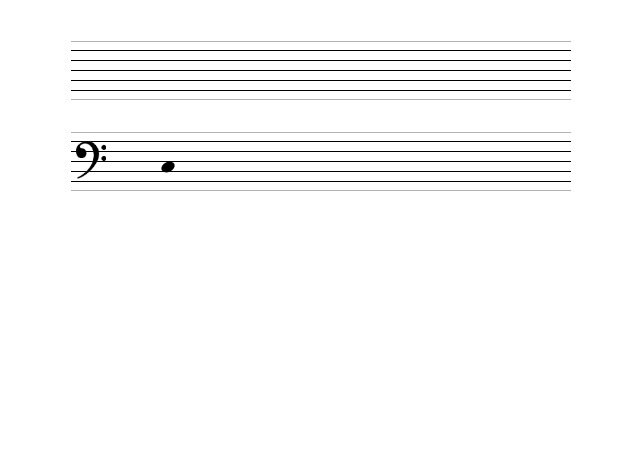
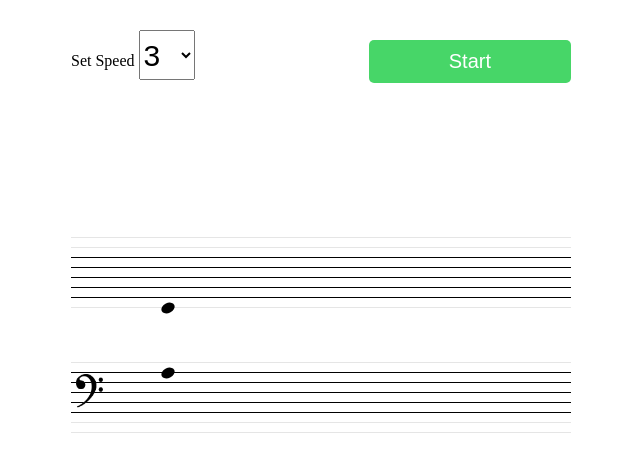
Before and after one commit to Tolkera/notes_randomizer, a plain HTML site: page index.html in a window 1280 px wide. Shown: the whole page, without its empty margins (319-959 px from the left). Drawn offline with nearby package versions, Linux system fonts and the light colour scheme.

Commit message:
added script

```diff
--- a/index.html
+++ b/index.html
@@ -3,35 +3,64 @@
 <head>
     <title>Randomizer</title>
     <link rel="stylesheet" href="main.css"/>
+    <script src="//ajax.googleapis.com/ajax/libs/jquery/1.11.1/jquery.min.js"></script>
+    <script src="script.js"></script>
 </head>
 <body>
 
+
+
 <div class="container">
+
+    <div class="controls cf">
+        <form action="#" class="timer">
+            <label for="timer__select" class="timer__label">Set Speed</label>
+            <select name="" id="timer__select" class="timer__select">
+                <option value="1">1</option>
+                <option value="3" selected="selected">3</option>
+                <option value="5">5</option>
+                <option value="10">10</option>
+                <option value="15">15</option>
+                <option value="20">20</option>
+                <option value="25">25</option>
+                <option value="30">30</option>
+                <option value="40">40</option>
+                <option value="50">50</option>
+                <option value="60">60</option>
+            </select>
+        </form>
+        <button type="button" class="timer__button">Start</button>
+    </div>
+
+    <div class="strings">
         <div class="string-wrap">
+            <div class="note"></div>
             <div class="key key--treble"></div>
-        <div class="string string--extra string--extra-top"></div>
+            <div class="string string--extra"></div>
+            <div class="string string--extra"></div>
             <div class="string"></div>
             <div class="string"></div>
             <div class="string"></div>
             <div class="string"></div>
             <div class="string"></div>
-        <div class="string string--extra string--extra-bottom"></div>
-
+            <div class="string string--extra"></div>
         </div>
 
         <div class="string-wrap">
             <div class="note"></div>
             <div class="key key--bass"></div>
+            <div class="string string--extra"></div>
             <div class="string"></div>
             <div class="string"></div>
             <div class="string"></div>
             <div class="string"></div>
             <div class="string"></div>
-        <div class="string string--extra string--extra-bottom"></div>
-        <div class="string string--extra string--extra-top"></div>
-
+            <div class="string string--extra"></div>
+            <div class="string string--extra"></div>
+        </div>
     </div>
 </div>
 
+
 </body>
 </html>
--- a/main.css
+++ b/main.css
@@ -1,6 +1,10 @@
 .container {
     width: 500px;
     margin: 0 auto;
+}
+
+.strings {
+    margin-top: 150px;
 }
 
 .string {
@@ -9,22 +13,17 @@
     background: #000;
 }
 
-.string--extra {
-    background: rgba(0,0,0,.3);
-    position: absolute;
-    width: 100%;
+.string:last-child{
     margin-bottom: 0;
 }
 
-.string--extra-top {
-    top: -9px;
-}
-
-.string--extra-bottom {
-    bottom: -9px;
+.string--extra {
+    background: rgba(0,0,0,.1);
+    width: 100%;
 }
 
 .string-wrap {
+    padding-top: 4px;
     margin-top: 50px;
     position: relative;
 }
@@ -37,17 +36,17 @@
 }
 
 .key--treble {
-    top: -17px;
-    height: 74px;
-    width: 27px;
+    top: 12px;
+    height: 69px;
+    width: 25px;
     background-image: url(img/key.png)
 }
 
 .key--bass {
     background-image: url(img/bas.png);
-    top: 0;
-    height: 39px;
-    width: 30px;
+    top: 16px;
+    height: 34px;
+    width: 27px;
 }
 
 .note {
@@ -56,9 +55,92 @@
     border-radius: 50%;
     background: #000;
     position: absolute;
-    top: 50%;
+    top: 0;
     left: 90px;
     -webkit-transform: rotate(-25deg);
     transform: rotate(-25deg);
+}
 
+.controls {
+    overflow: hidden;
+    margin-top: 30px;
 }
+
+.timer {
+    float: left;
+}
+
+.timer__select {
+    height: 50px;
+    font-size: 30px;
+    outline: none;
+}
+
+.timer__button {
+    margin-top: 10px;
+    float: right;
+    padding: 10px 80px;
+    background: #34BA56;
+    color: #fff;
+    font-size: 20px;
+    border: none;
+    border-radius: 5px;
+    outline: none;
+    -webkit-animation: color_change 1.5s infinite alternate;
+    -moz-animation: color_change 1s infinite alternate;
+    -ms-animation: color_change 1s infinite alternate;
+    -o-animation: color_change 1s infinite alternate;
+    animation: color_change 1s infinite alternate;
+}
+
+.timer__button:hover {
+    background: #5DCF77;
+    cursor: pointer;
+    -webkit-animation: none;
+    animation: none;
+}
+
+.timer__button:active {
+    background: #5FD97C;
+    -webkit-animation: none;
+    animation: none;
+}
+
+.timer__button--active {
+    background: #C9D4D4;
+    -webkit-animation: none;
+    animation: none;
+}
+
+.timer__button--active:hover {
+    background: #D3DBDB;
+}
+
+.timer__button--active:active {
+    background: #DEE3E3;
+}
+
+.timer__label {
+    font-size: 16px;
+}
+
+@-webkit-keyframes color_change {
+    from { background-color: #34A84F; }
+    to { background-color: #47D668; }
+}
+@-moz-keyframes color_change {
+    from { background-color: #34A84F; }
+    to { background-color: #47D668; }
+}
+@-ms-keyframes color_change {
+    from { background-color: #34A84F; }
+    to { background-color: #47D668; }
+}
+@-o-keyframes color_change {
+    from { background-color: #34A84F; }
+    to { background-color: #47D668; }
+}
+@keyframes color_change {
+    from { background-color: #34A84F; }
+    to { background-color: #47D668; }
+}
--- a/script.js
+++ b/script.js
@@ -1,19 +1,62 @@
-//TREBLE
+$(function(){
+   //create a random array of options from 0 to 70
 
-// C -- top: 50px;
-//D -- 45px;
-//E -- 0
-//F -- -5px;
-//G -- -10px;
-//A -- -15px;
-//B -- -20px;
-//C -- -25px;
+    $.fn.toggleText = function(from, to){
+        var elem = $(this),
+            elemText = elem.text() == from ? to : from;
 
-//bass
+        return elem.text(elemText);
+    };
 
-// C -- top: 55px;
-//D -- 50px;
-//E -- 45
-//....
+   var top = 0,
+       bottom =  $('.string-wrap').height(),
+       step = ($('.string').outerHeight(true))/2,
+       number = bottom / step,
+       noteArr=[],
+       note = $('.note'),
+       math = Math,
+       timer = $('.timer__select'),
+       timerBtn = $('.timer__button'),
+       timerActiveClass = 'timer__button--active',
+       speed = timer.val()*1000,
+       timerId;
 
-//C - -10px;
+   for (var i=0; i<number; i++){
+       noteArr.push(top);
+       top+=step;
+   }
+
+    randomizePositions(noteArr);
+
+    timerBtn.on('click', function(){
+        (timerBtn.hasClass(timerActiveClass)) ? finishNotes() : startNotes();
+    });
+
+    timer.on('change', function(){
+        speed = timer.val()*1000;
+        finishNotes();
+    });
+
+
+    function randomizePositions(arr){
+        note.each(function(){
+            var randomIndex = math.floor(math.random() * 15);
+            $(this).css('top', arr[randomIndex])
+        });
+    }
+
+    function finishNotes(){
+        clearInterval(timerId);
+        timerId = 0;
+        timerBtn.removeClass(timerActiveClass);
+        timerBtn.text('Start!');
+    }
+
+    function startNotes(){
+        timerId = setInterval(function(){
+            randomizePositions(noteArr);
+        }, speed);
+        timerBtn.addClass(timerActiveClass);
+        timerBtn.text('Stop!')
+    }
+});
```
Lines whose indentation alone changed are shown as unchanged.
